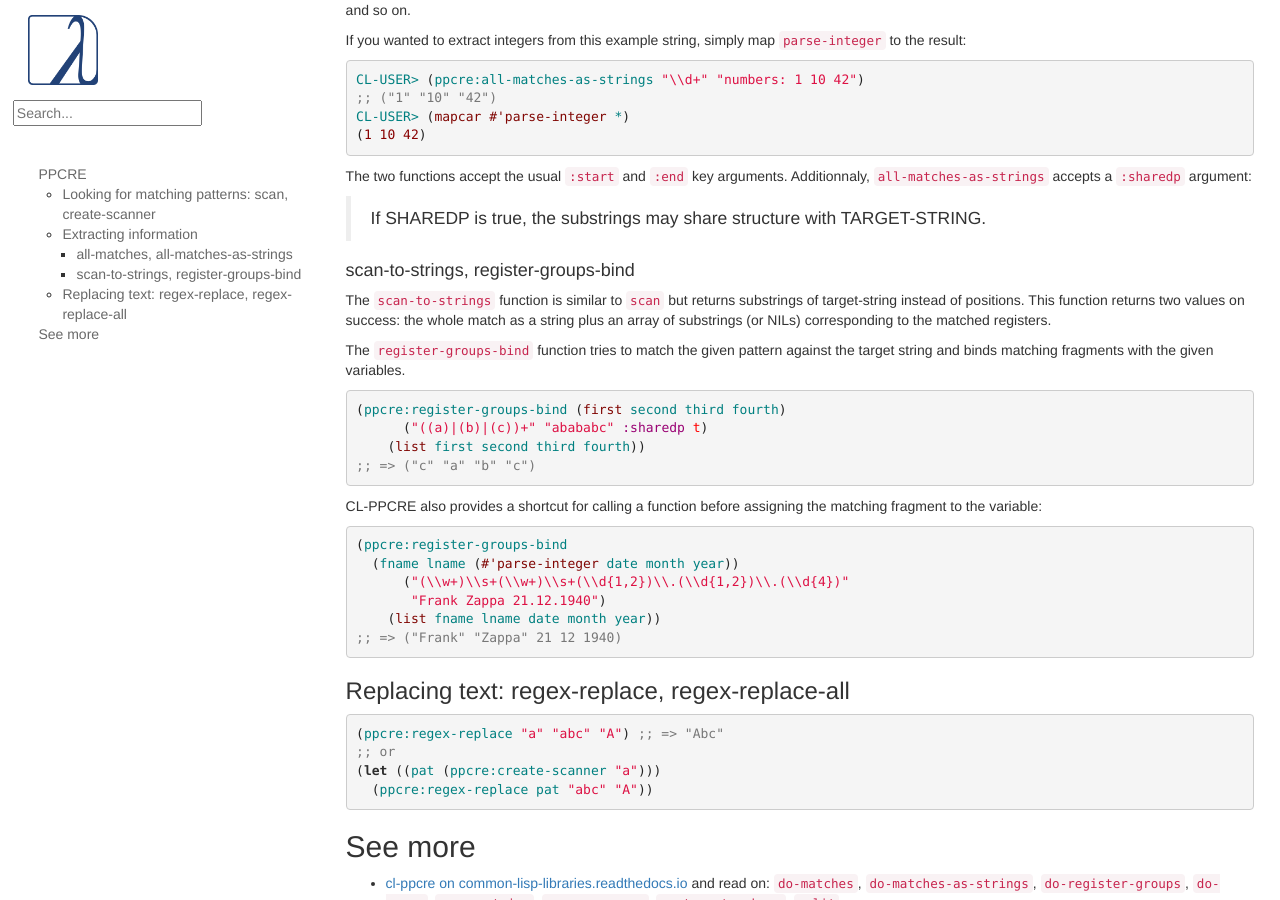
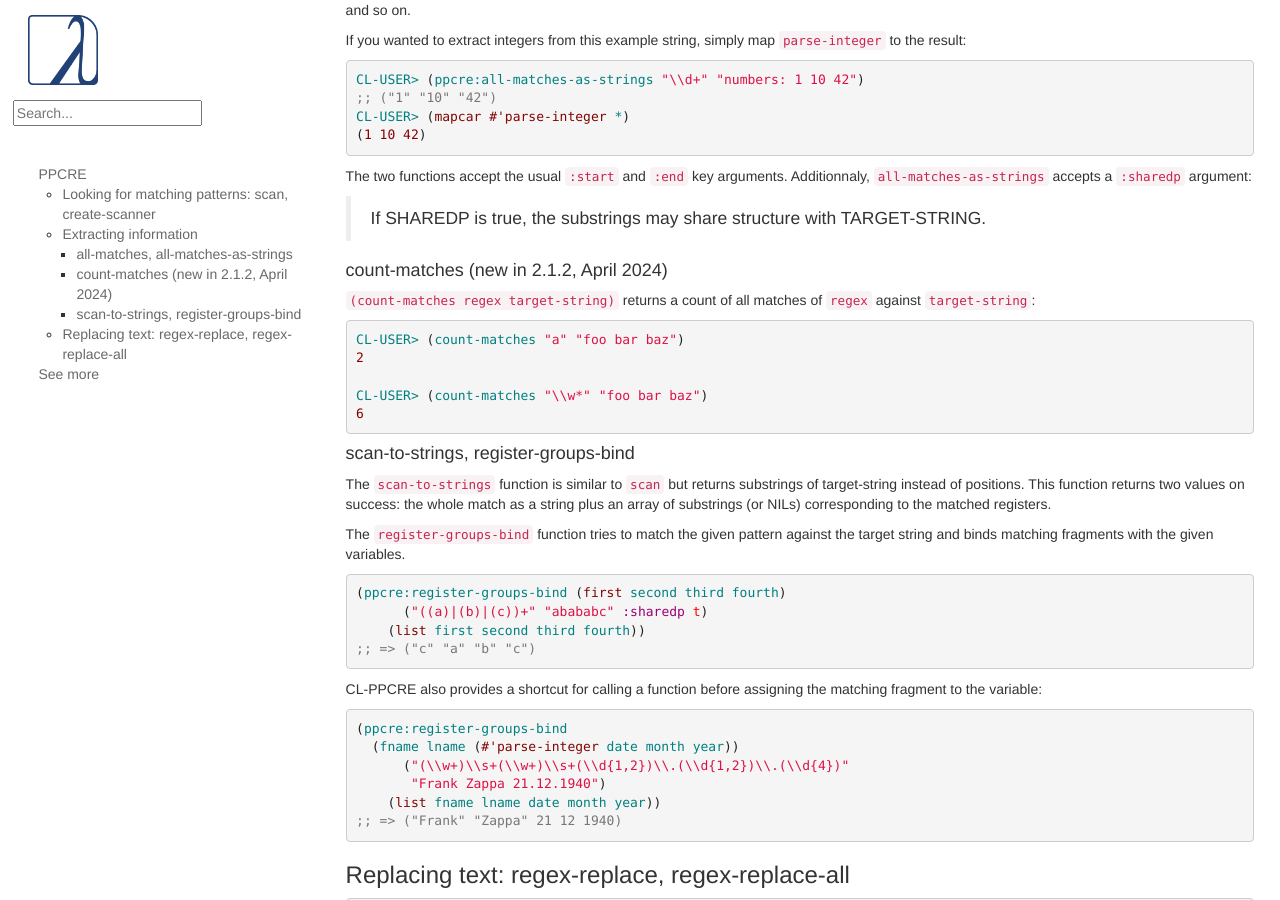
Before and after one commit to LispCookbook/cl-cookbook, a Jekyll site: the page built from regexp.md, in a window 1280 px wide and 900 px high, scrolled down 1238 px. Built offline with Jekyll 4.4.1, drawn with Linux system fonts in a browser that asks for light colours.

Commit message:
regexp: add new count-matches

```diff
--- a/regexp.md
+++ b/regexp.md
@@ -105,6 +105,21 @@ The two functions accept the usual `:start` and `:end` key arguments. Additionna
 
 > If SHAREDP is true, the substrings may share structure with TARGET-STRING.
 
+#### count-matches (new in 2.1.2, April 2024)
+
+`(count-matches regex target-string)` returns a count of all matches of `regex` against `target-string`:
+
+
+~~~lisp
+CL-USER> (count-matches "a" "foo bar baz")
+2
+
+CL-USER> (count-matches "\\w*" "foo bar baz")
+6
+~~~
+
+
+
 #### scan-to-strings, register-groups-bind
 
 The `scan-to-strings` function is similar to `scan` but returns
```
